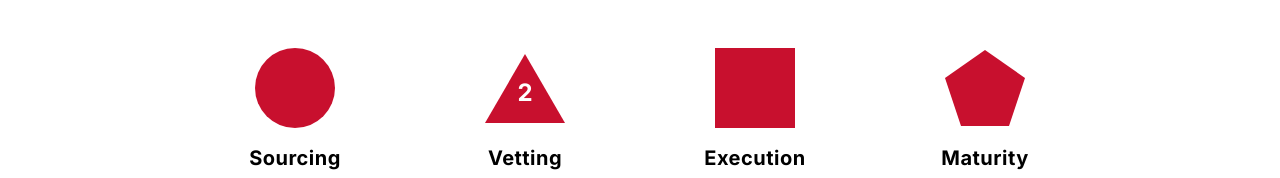
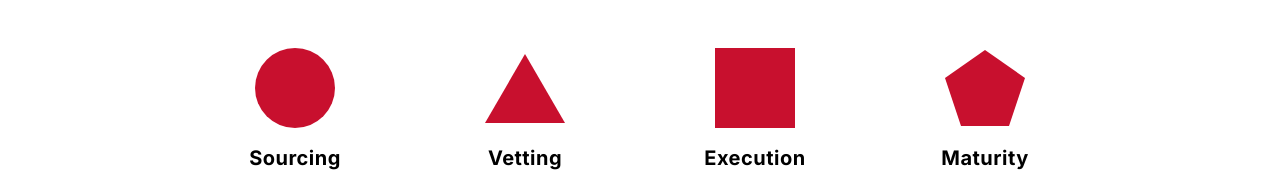
Before and after one commit to aiqsorg/club, a React (Vite) app: page /methodology in a window 1280 px wide. Shown: the part 380-558 px from the top of the page. Built offline with nearby package versions, Linux system fonts and the light colour scheme.

Commit message:
shape fix

```diff
--- a/src/components/ShapeIcon.tsx
+++ b/src/components/ShapeIcon.tsx
@@ -22,10 +22,7 @@ const ShapeIcon: React.FC<ShapeProps> = ({
                         {/* Added a fixed height container and positioned the triangle */}
                         <div className="relative" style={{ height: '80px', display: 'flex', alignItems: 'center' }}>
                             <div className="w-0 h-0 border-l-[30px] md:border-l-[40px] border-r-[30px] md:border-r-[40px] border-b-[52px] md:border-b-[69px] border-l-transparent border-r-transparent border-b-[#C8102E] transition-all duration-300 transform group-hover:scale-110" />
-                            {/* Triangle number (optional) */}
-                            <div className="absolute inset-0 flex items-center justify-center text-white text-xl md:text-2xl font-bold" style={{ top: '10px' }}>
-                                {number}
-                            </div>
+
                         </div>
                     </div>
                 );
```
